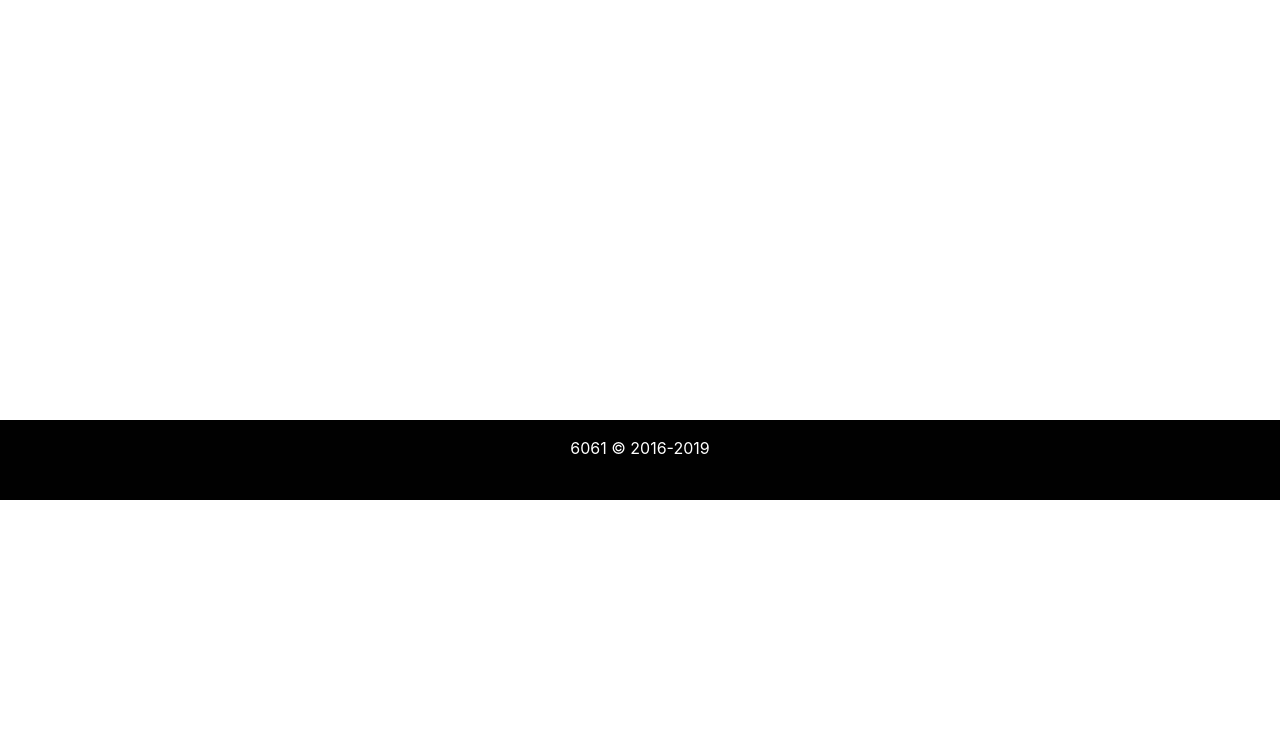
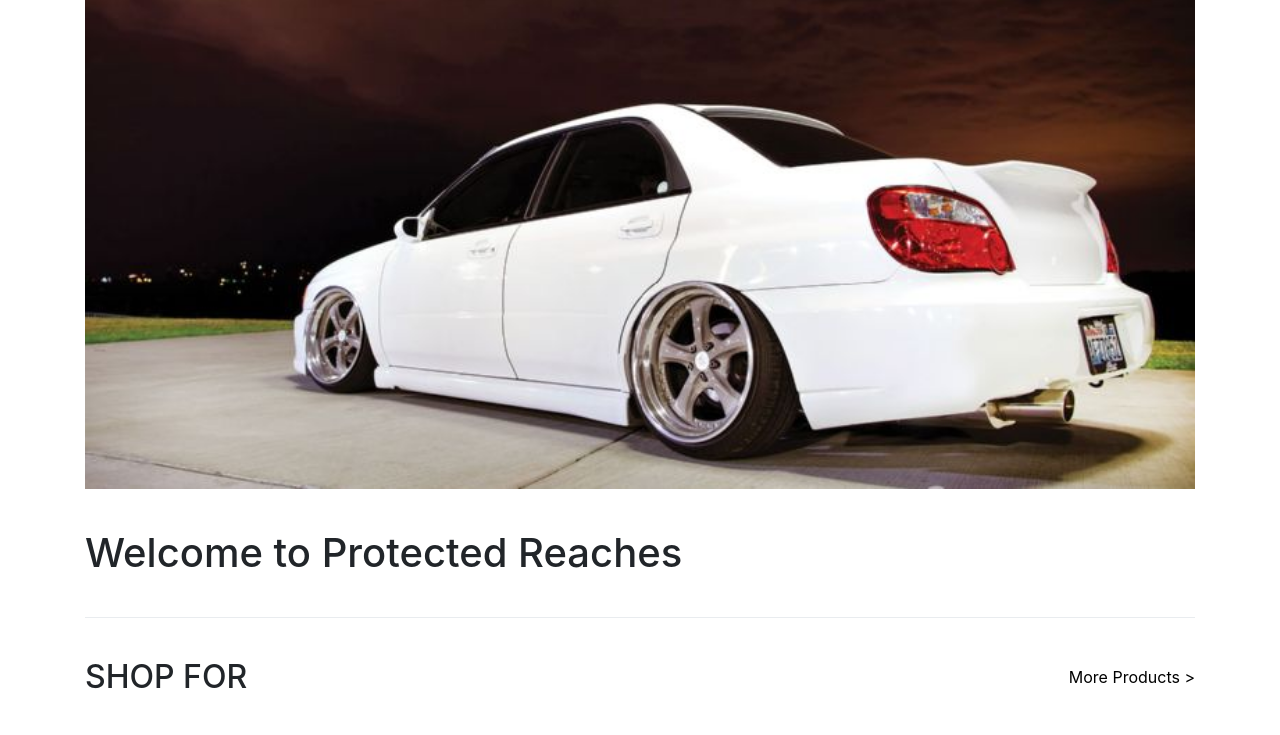
Before and after one commit to alex-radch/diploma-project, a React app: page / in a window 1280 px wide. Shown: the part 300-1035 px from the top of the page. Before the commit the page ends 800 px from the top, so only its background shows below. Built offline with nearby package versions, Linux system fonts and the light colour scheme; what react-router-redux would draw is missing.

Commit message:
Added "Home"

```diff
--- a/src/components/Header.js
+++ b/src/components/Header.js
@@ -11,7 +11,7 @@ class Header extends Component {
             <Link className="navbar-brand" to="/">
               <span className="brand">6061</span>
             </Link>
-            <Nav className="mr-auto">
+            <Nav className="mr-xl-auto">
               <Link className="nav-link" to="/">
                 Главная
               </Link>
--- a/src/components/Home.js
+++ b/src/components/Home.js
@@ -1,7 +1,37 @@
 import React, { Component, Fragment } from 'react';
+import { Link } from 'react-router-dom';
+import { Row, Col, Image, Dropdown } from 'react-bootstrap';
+import Products from './Products';
 
 function Home() {
-  return <div>Home</div>;
+  return (
+    <Row className="about-us">
+      <Col xs={12}>
+        <Image src="img/bg_main.jpg" className="w-100" fluid />
+        <h1 className="text-center text-xl-left">
+          Welcome to Protected Reaches
+        </h1>
+        <Dropdown.Divider />
+        <div className="shopfor">
+          <h2>SHOP FOR</h2>
+          <Link to="/products">More Products ></Link>
+        </div>
+        <Products />
+        <Dropdown.Divider />
+        Established in 2010, WheelFlip has been at the forefront of wheel
+        customization. Beginning as an online wheel specific marketplace, and
+        then transitioning into a shop offering refinishing and resizing
+        services, we are now dedicated to offering the highest quality
+        aftermarket wheel parts at a wholesale and retail level. We have
+        extensive knowledge of all things related to a multi-piece wheel down to
+        the aesthetics and technical aspects. Based in Southern California, we
+        have built direct relationships with today's leading manufacturers and
+        decorative finishers. This allows us to provide our customers with the
+        highest quality products, service, and at prices that oftentimes cannot
+        be matched.
+      </Col>
+    </Row>
+  );
 }
 
 export default Home;
--- a/src/index.css
+++ b/src/index.css
@@ -1,6 +1,10 @@
 html,
 body {
   height: 100%;
+}
+
+.dropdown-divider {
+  margin: 40px 0;
 }
 
 #root {
@@ -27,3 +31,26 @@ footer {
   background-color: #010101;
   color: #fff;
 }
+
+h1 {
+  margin-top: 40px;
+}
+
+.shopfor {
+  display: flex;
+  justify-content: space-between;
+  align-items: center;
+  margin-bottom: 40px;
+}
+
+.shopfor h2 {
+  margin: 0;
+}
+
+.shopfor a {
+  color: #000;
+}
+
+.card-img-top {
+  padding: 1.25rem;
+}
```
Also changed, not shown: public/img/bg_main.jpg (added).
